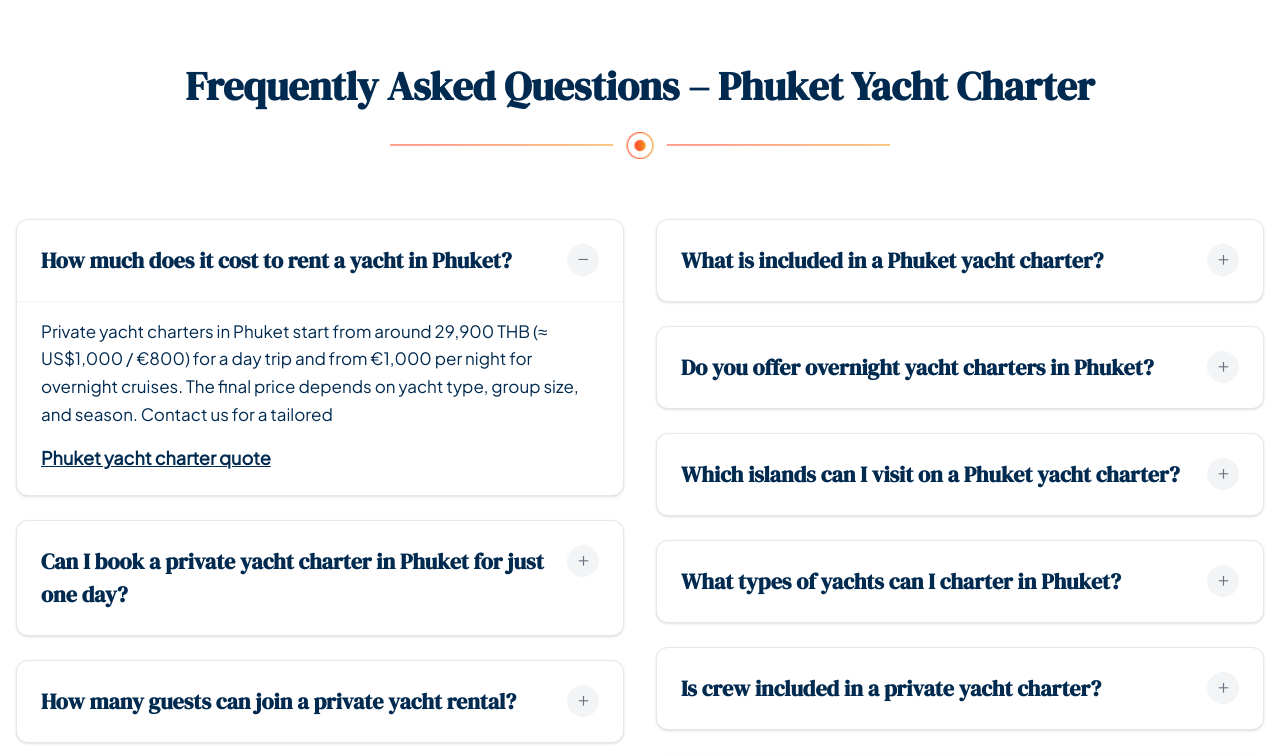
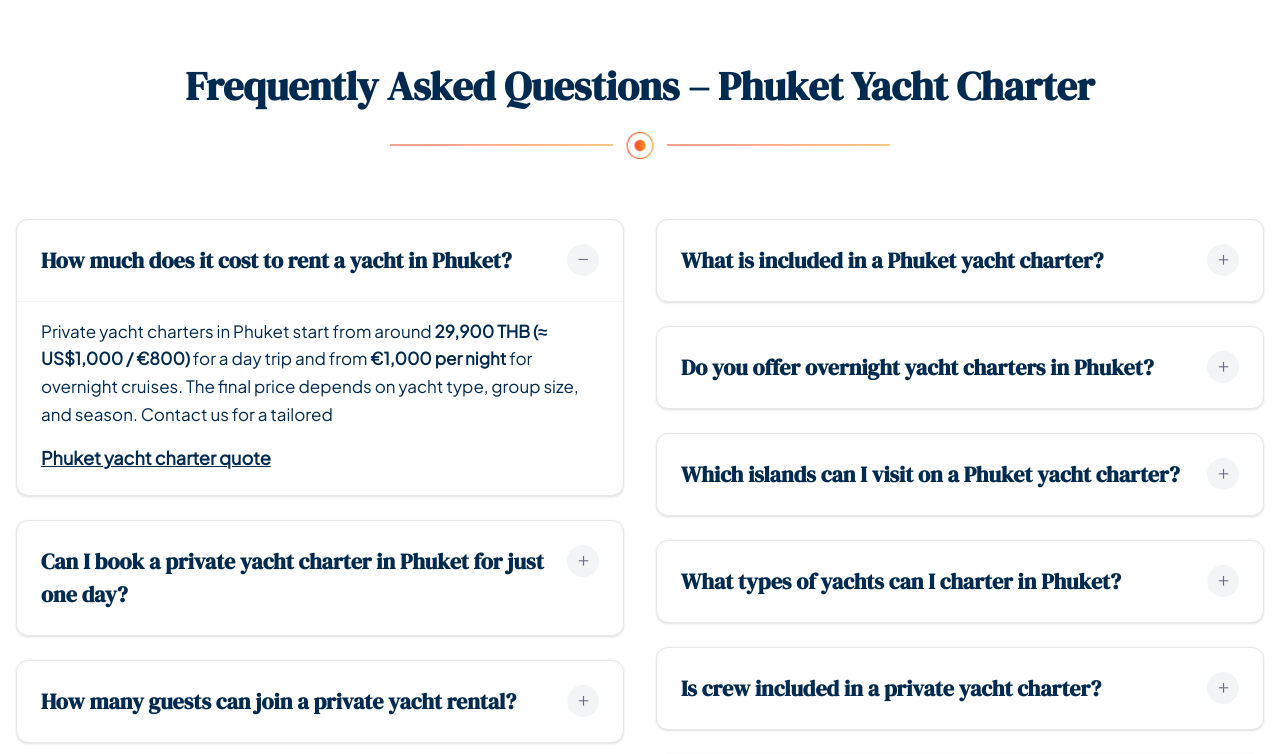
Before and after one commit to faraway-yachting/Faraway-Website, a Next.js app: page / in a window 1280 px wide. Shown: the part 1267-2021 px from the top of the page. Built offline with nearby package versions, Linux system fonts and the light colour scheme; no server answers.

Commit message:
02-10-25

```diff
--- a/src/Component/Home/FAQ.tsx
+++ b/src/Component/Home/FAQ.tsx
@@ -19,8 +19,10 @@ const AboutSection_FAQs = () => {
       const trimmedLine = line.trim();
       if (!trimmedLine) return null;
 
-      // Handle bold text formatting
-      const withBold = trimmedLine.replace(/\*\*(.*?)\*\*/g, "<strong>$1</strong>");
+      // Handle bold text formatting (both markdown and HTML)
+      let withBold = trimmedLine.replace(/\*\*(.*?)\*\*/g, "<strong>$1</strong>");
+      // Also ensure existing <strong> tags are preserved
+      withBold = withBold.replace(/<strong>(.*?)<\/strong>/g, "<strong>$1</strong>");
 
       // Handle dash formatting for lists and make point names semibold
       const withDashSpan = withBold.replace(
@@ -31,7 +33,7 @@ const AboutSection_FAQs = () => {
       return (
         <p
           key={i}
-          className={combine("text-zink mb-3 text-[15px] lg:text-[16px] xl:text-[17px] font-inter leading-relaxed")}
+          className={combine("text-zink mb-3 text-[15px] lg:text-[16px] xl:text-[17px] font-inter leading-relaxed [&_strong]:font-semibold")}
           dangerouslySetInnerHTML={{ __html: withDashSpan }}
         />
       );
--- a/src/Component/YachtDetail/boatInfo.tsx
+++ b/src/Component/YachtDetail/boatInfo.tsx
@@ -235,7 +235,7 @@ const BoatInfo = () => {
           >
             {/* Icon with unique styling */}
             <div className={`relative p-1.5 rounded-lg transition-all duration-300 ${
-              activeTab === "Contact Us"
+              activeTab === "Booking Inquiry"
                 ? "bg-white/25 shadow-inner"
                 : "bg-gray-100 group-hover:bg-gradient-to-br group-hover:from-[#D6AB62]/20 group-hover:to-[#B8941F]/20 group-hover:shadow-inner"
             }`}>
--- a/src/Component/cabinCharter/chooseCharter.tsx
+++ b/src/Component/cabinCharter/chooseCharter.tsx
@@ -1,7 +1,7 @@
 import { styles, combine } from "@/styles";
 const ChooseCharter = () => {
     return (
-        <section className="relative py-17 px-4 overflow-hidden bg-gradient-to-br from-slate-50 via-blue-50 to-cyan-50">
+        <section className="relative pb-17 pt-12 px-4 overflow-hidden bg-gradient-to-br from-slate-50 via-blue-50 to-cyan-50">
             <div className={combine(styles.container, "relative")}>
                 {/* Enhanced Main Heading */}
                 <div className="text-center mb-9">
@@ -10,7 +10,7 @@ const ChooseCharter = () => {
                             <h2 className={combine(styles.h2, "text-zink mb-8 font-extrabold leading-tight")}>
                                 Why Choose a Cabin Charter in Phuket?
                             </h2>
-                            <div className="flex justify-center mb-8">
+                            <div className="flex justify-center mb-4 lg:mb-6 xl:mb-8">
                                 <img src="/images/rframe.png" alt="" className={combine(styles.w2, "mx-auto")} />
                             </div>
                         </div>
--- a/src/Component/cabinCharter/choseFaraway.tsx
+++ b/src/Component/cabinCharter/choseFaraway.tsx
@@ -5,7 +5,7 @@ import { momentsTestimonials } from "@/data/cabincharter/review";
 import { styles, combine } from "@/styles";
 const ChooseFaraway = () => {
     return (
-        <section className={combine("py-20 bg-gradient-to-br from-slate-50 via-blue-50 to-cyan-50")}>
+        <section className={combine("pt-15 pb-4 bg-gradient-to-br from-slate-50 via-blue-50 to-cyan-50")}>
             <div className={combine(styles.containerLarge, " px-4 sm:px-6 lg:px-8")}>
                 <h2 className={combine(styles.h2, "font-bold text-zink text-center font-playfair", styles.mb1)}>
                 Why Choose Faraway Yachting for Your Cabin Charter in Phuket
--- a/src/data/home/FAQ.ts
+++ b/src/data/home/FAQ.ts
@@ -10,31 +10,31 @@ export const FAQContent: FAQS[] = [
     {
         id:'1',
         place: " How much does it cost to rent a yacht in Phuket?",
-        description: ` Private yacht charters in Phuket start from around 29,900 THB (≈ US$1,000 / €800) for a day trip and from €1,000 per night for overnight cruises. The final price depends on yacht type, group size, and season. Contact us for a tailored `,
+        description: ` Private yacht charters in Phuket start from around <strong>29,900 THB (≈ US$1,000 / €800)</strong> for a day trip and from <strong>€1,000 per night</strong> for overnight cruises. The final price depends on yacht type, group size, and season. Contact us for a tailored `,
         link:"Phuket yacht charter quote",
         href:"/contact",
     },
     {
         id:'2',
         place: "What is included in a Phuket yacht charter?",
-        description: ` All our Phuket yacht charters include yacht rental, professional crew, fuel, fresh water, drinking water, and snorkeling gear. Higher-end yachts often include more, such as alcohol or transfers. With Faraway Yachting, a chef and high-quality meals are always included, which many guests highlight as one of the best parts of their charter. Learn more about our Phuket yacht services.`,
+        description: ` All our Phuket yacht charters include <strong>yacht rental, professional crew, fuel, fresh water, drinking water, and snorkeling gear</strong>. Higher-end yachts often include more, such as alcohol or transfers. With Faraway Yachting, a chef and high-quality meals are always included, which many guests highlight as one of the best parts of their charter. Learn more about our Phuket yacht services.`,
     },
    {
         id:'3',
         place: "Can I book a private yacht charter in Phuket for just one day?",
-        description: ` Yes, absolutely. Day charters are the most popular option and perfect for exploring destinations like Phi Phi, Racha, or Phang Nga Bay. Check our `,
+        description: ` Yes, absolutely. <strong>Day charters</strong> are the most popular option and perfect for exploring destinations like <strong>Phi Phi, Racha, or Phang Nga Bay</strong>. Check our `,
         link:"Phuket day yacht charters.",
         href:"/yacht-charter-phuket",
     },
      {
         id:'4',
         place: "Do you offer overnight yacht charters in Phuket?",
-        description: `Yes, and this is our specialty. Only about 5% of Phuket’s yachts are fully equipped and maintained for high-quality overnight charters. Faraway Yachting is one of the few operators focusing on multi-day charters. See our overnight yacht charter options.`,
+        description: `Yes, and this is our <strong>specialty</strong>. Only about 5% of Phuket's yachts are fully equipped and maintained for high-quality overnight charters. Faraway Yachting is one of the few operators focusing on multi-day charters. See our overnight yacht charter options.`,
     },
       {
         id:'5',
         place: "How many guests can join a private yacht rental?",
-        description: ` It depends on the vessel. For day charters, boats can accommodate anywhere from a few people up to 100+ guests. For overnight charters, capacity usually depends on cabins — a typical catamaran sleeps 8, while larger yachts and superyachts can host much bigger groups. Explore our`,
+        description: ` It depends on the vessel. For <strong>day charters</strong>, boats can accommodate anywhere from a few people up to 100+ guests. For <strong>overnight charters</strong>, capacity usually depends on cabins — a typical catamaran sleeps 8, while larger yachts and superyachts can host much bigger groups. Explore our`,
         link:"Phuket superyacht charters",
         href:"/super-yacht-charter-phuket",
     },
@@ -59,29 +59,29 @@ export const FAQContent: FAQS[] = [
     {
         id: '8',
         place: " What types of yachts can I charter in Phuket?",
-        description: ` We offer sailing monohulls, sailing catamarans, power yachts, superyachts, and platform catamarans. For most guests, catamarans are recommended: they’re more stable, comfortable, and safer due to their two-hull design. See our Phuket catamaran charters.`,
+        description: ` We offer <strong>sailing monohulls, sailing catamarans, power yachts, superyachts, and platform catamarans</strong>. For most guests, <strong>catamarans</strong> are recommended: they're more stable, comfortable, and safer due to their two-hull design. See our Phuket catamaran charters.`,
     },
     {
         id: '9',
         place: "Are food and drinks included?",
-        description: `It depends on the vessel. With Faraway Yachting, we always include a chef, meals, and soft drinks on day charters. On overnight charters, food is included but drinks can vary. Alcohol and special requests can be arranged at extra cost. Learn more about our Phuket yacht catering options.`,
+        description: `It depends on the vessel. With Faraway Yachting, we always include <strong>a chef, meals, and soft drinks on day charters</strong>. On overnight charters, food is included but drinks can vary. Alcohol and special requests can be arranged at extra cost. Learn more about our Phuket yacht catering options.`,
     },
     {
         id: '10',
         place: " Is crew included in a private yacht charter?",
-        description: ` Yes. For all our regular charters, a licensed captain and professional crew are always included. The only exception is bareboat charters, which require proper sailing licenses.`,
+        description: ` Yes. For all our regular charters, a <strong>licensed captain and professional crew</strong> are always included. The only exception is bareboat charters, which require proper sailing licenses.`,
         link: "Explore our Phuket bareboat charters.",
         href:"/bareboat-charter-thailand",
     },
     {
         id: '11',
         place: " How do I book a Phuket yacht rental with Faraway Yachting?",
-        description: `The easiest way is to WhatsApp or email us. WhatsApp is the fastest, but we reply to emails within a few hours. To speed things up, let us know your group size, travel dates, and what type of experience you’re looking for — we’ll then suggest the best yacht and itinerary. Start your booking here`,
+        description: `The easiest way is to <strong>WhatsApp or email us</strong>. WhatsApp is the fastest, but we reply to emails within a few hours. To speed things up, let us know your <strong>group size, travel dates, and what type of experience you're looking for</strong> — we'll then suggest the best yacht and itinerary. Start your booking here`,
         link: " Contact Faraway Yachting.",
         href:"/contact",
     },      {
         id: '12',
         place: "What safety measures are in place on Phuket yacht charters?",
-        description: ` Safety is our top priority. All yachts undergo annual shipyard maintenance and preventive inspections by specialists. In nearly 30 years of operation, we’ve never had an incident due to neglect. Each yacht carries life jackets, first aid kits, and emergency communication systems and complies with international safety standards. Learn more about our Phuket yacht safety standards.`,
+        description: ` Safety is our top priority. All yachts undergo <strong>annual shipyard maintenance and preventive inspections</strong> by specialists. In nearly 30 years of operation, we've never had an incident due to neglect. Each yacht carries <strong>life jackets, first aid kits, and emergency communication systems</strong> and complies with <strong>international safety standards</strong>. Learn more about our Phuket yacht safety standards.`,
     },
 ]
```
